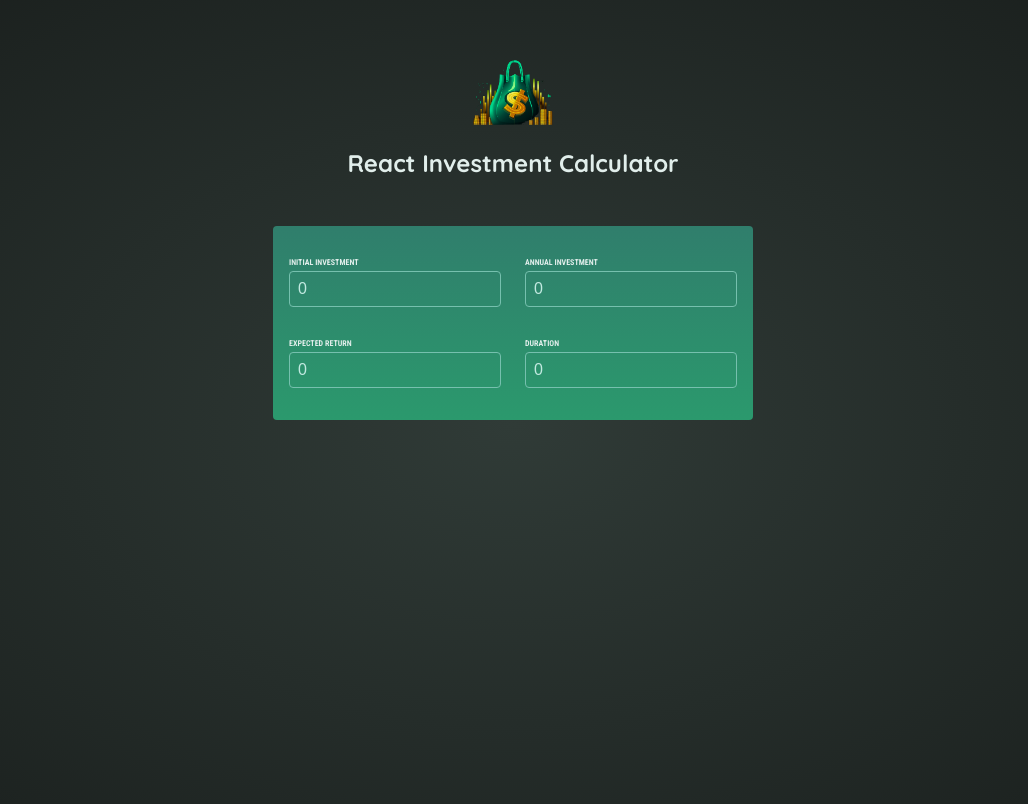
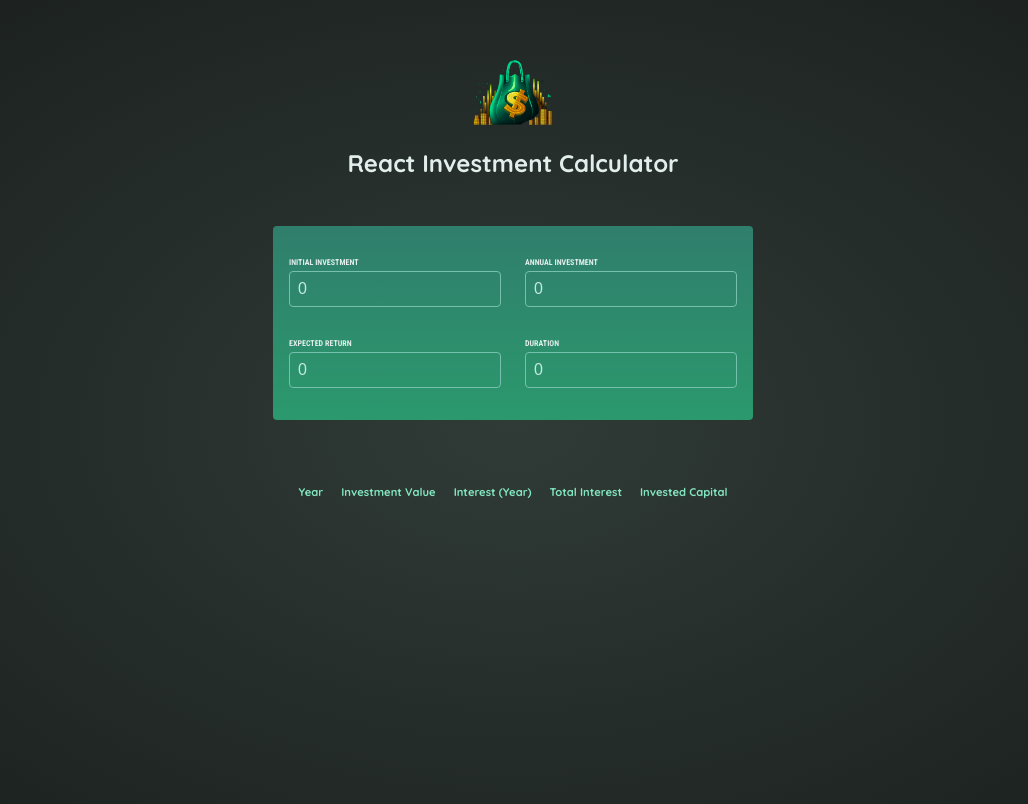
Before and after one commit to nilssonfilip1996/react-investment-calculator, a React (Vite) app: page / in a window 1280 px wide. Shown: the top 804 px of the page, without its empty margins (127-1155 px from the left). Built offline with nearby package versions, Linux system fonts and the light colour scheme.

Commit message:
Started working on the Results component. Dynamically adding rows to the table but need to figure out how to format the last 2 cells per row.

```diff
--- a/src/App.jsx
+++ b/src/App.jsx
@@ -1,5 +1,6 @@
 import { useState } from "react";
 import UserInput from "./components/UserInput";
+import Result from "./components/Result";
 
 let initUserInput = [
   {id:"initInv", labelName:"Initial Investment", value:0},
@@ -24,6 +25,7 @@ function App() {
   return (
     <main>
       <UserInput userInputData={userInput} onChangeUserInputData={handleUserInputChange}></UserInput>
+      <Result inputData={userInput}/>
     </main>
   );
 }
--- a/src/components/Input.jsx
+++ b/src/components/Input.jsx
@@ -1,8 +1,8 @@
-export default function Input({ labelName, id, value, onChangeInput }) {
+export default function Input({ labelName, id, value, onChangeInput, isFloat}) {
 
   function handleChange(event) {
     const id = event.target.id;
-    const value = parseInt(event.target.value);
+    const value = isFloat ? parseFloat(event.target.value) : parseInt(event.target.value);
     if (value >= 0) {
       onChangeInput(id, value);
     }
@@ -15,6 +15,7 @@ export default function Input({ labelName, id, value, onChangeInput }) {
         required
         id={id}
         type="number"
+        step={isFloat ? "0.1" : "1"}
         onChange={handleChange}
         value={value}
       />
--- a/src/components/Result.jsx
+++ b/src/components/Result.jsx
@@ -1,7 +1,45 @@
-export default function Result() {
-    return (
-        <div>
+import { calculateInvestmentResults } from "../util/investment";
 
-        </div>
-    )
+export default function Result({ inputData }) {
+  const initialInvestment = inputData[0].value;
+  const annualInvestment = inputData[1].value;
+  const expectedReturn = inputData[2].value;
+  const duration = inputData[3].value;
+
+  const invResults = calculateInvestmentResults({
+    initialInvestment,
+    annualInvestment,
+    expectedReturn,
+    duration,
+  });
+  console.log(invResults);
+
+  return (
+    <div className="center">
+      <table id="result">
+        <thead>
+          <tr>
+            <th scope="col">Year</th>
+            <th scope="col">Investment Value</th>
+            <th scope="col">Interest (Year)</th>
+            <th scope="col">Total Interest</th>
+            <th scope="col">Invested Capital</th>
+          </tr>
+        </thead>
+        <tbody>
+          {invResults.map((row, i) => {
+            return (
+              <tr>
+                <td>{row.year}</td>
+                <td>{row.valueEndOfYear}</td>
+                <td>{row.interest}</td>
+                <td>{row.inte}</td>
+                <td>{row.year}</td>
+              </tr>
+            );
+          })}
+        </tbody>
+      </table>
+    </div>
+  );
 }
--- a/src/components/UserInput.jsx
+++ b/src/components/UserInput.jsx
@@ -9,12 +9,14 @@ export default function UserInput({ userInputData, onChangeUserInputData }) {
           id={userInputData[0].id}
           value={userInputData[0].value}
           onChangeInput={onChangeUserInputData}
+          isFloat={false}
         />
         <Input
           labelName={userInputData[1].labelName}
           id={userInputData[1].id}
           value={userInputData[1].value}
           onChangeInput={onChangeUserInputData}
+          isFloat={false}
         />
       </div>
       <div className="input-group">
@@ -23,12 +25,14 @@ export default function UserInput({ userInputData, onChangeUserInputData }) {
           id={userInputData[2].id}
           value={userInputData[2].value}
           onChangeInput={onChangeUserInputData}
+          isFloat={true}
         />
         <Input
           labelName={userInputData[3].labelName}
           id={userInputData[3].id}
           value={userInputData[3].value}
           onChangeInput={onChangeUserInputData}
+          isFloat={false}
         />
       </div>
     </div>
--- a/src/util/investment.js
+++ b/src/util/investment.js
@@ -15,6 +15,8 @@ export function calculateInvestmentResults({
 
   for (let i = 0; i < duration; i++) {
     const interestEarnedInYear = investmentValue * (expectedReturn / 100);
+    console.log(initialInvestment);
+
     investmentValue += interestEarnedInYear + annualInvestment;
     annualData.push({
       year: i + 1, // year identifier
```
